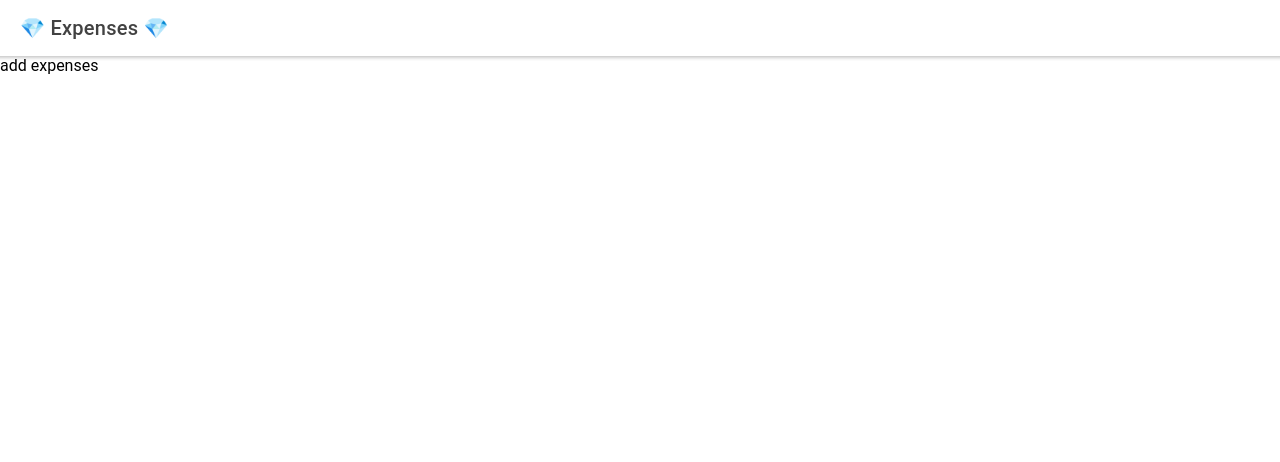
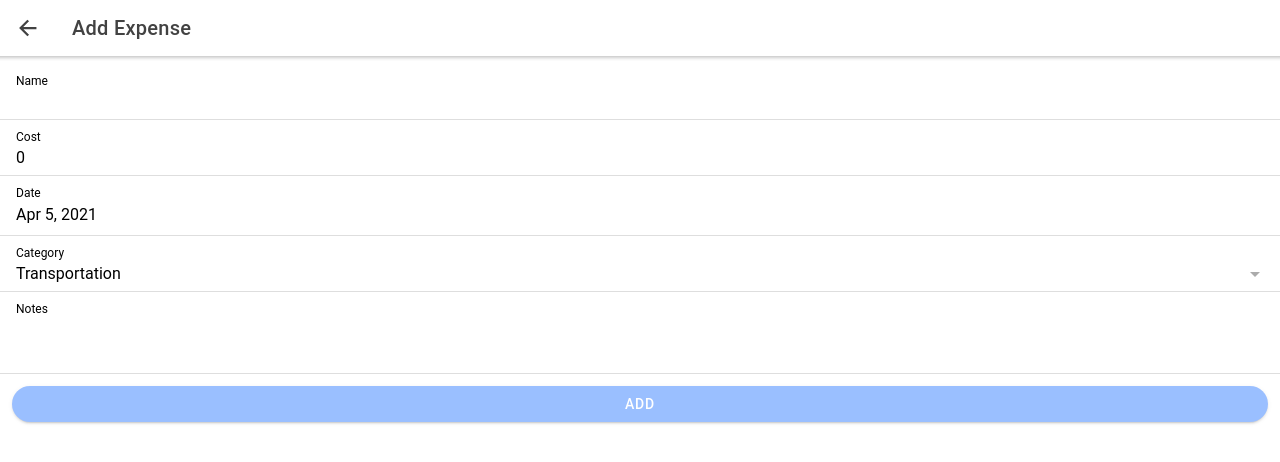
Before and after one commit to MM263/ds-ionic-react, a React (Create React App) app: page /add in a window 1280 px wide. Shown: the top 462 px of the page. Built offline with nearby package versions, Linux system fonts and the light colour scheme.

Commit message:
add submitting the expense, fix up routing

```diff
--- a/src/Router.tsx
+++ b/src/Router.tsx
@@ -13,9 +13,7 @@ export const Router: React.FC = () => (
       <Route exact path="/">
         <Redirect to="/list" />
       </Route>
-      <Route exact path="/add">
-        <AddExpense />
-      </Route>
+      <Route exact path="/add" component={AddExpense} />
     </IonRouterOutlet>
   </IonReactRouter>
 );
--- a/src/components/Page.tsx
+++ b/src/components/Page.tsx
@@ -5,19 +5,27 @@ import {
   IonPage,
   IonTitle,
   IonToolbar,
+  IonButtons,
+  IonBackButton,
 } from "@ionic/react";
 
 interface Props {
   children: React.ReactNode;
   title: string;
+  back?: boolean;
 }
 
-export const Page = ({ children }: Props) => {
+export const Page = ({ children, back = false, title }: Props) => {
   return (
     <IonPage>
       <IonHeader>
         <IonToolbar>
-          <IonTitle>💎 Expenses 💎</IonTitle>
+          {back && (
+            <IonButtons slot="start">
+              <IonBackButton defaultHref="/list" />
+            </IonButtons>
+          )}
+          <IonTitle>{title}</IonTitle>
         </IonToolbar>
       </IonHeader>
       <IonContent fullscreen>{children}</IonContent>
--- a/src/pages/AddExpense/AddExpense.tsx
+++ b/src/pages/AddExpense/AddExpense.tsx
@@ -1,5 +1,125 @@
+import * as React from "react";
 import { Page } from "../../components/Page";
+import {
+  IonInput,
+  IonDatetime,
+  IonSelect,
+  IonSelectOption,
+  IonTextarea,
+  IonList,
+  IonItem,
+  IonLabel,
+  IonButton,
+} from "@ionic/react";
+import { useAppDispatch } from "../../store";
+import { add } from "../../state/expenses/reducer";
+import { RouteComponentProps } from "react-router";
 
-export const AddExpense = () => {
-  return <Page title="Add Expense">add expenses</Page>;
+const selectOptions = [
+  "Rent and utilities",
+  "Food and drinks",
+  "Home",
+  "Transportation",
+  "Personal care",
+  "Entertainment",
+  "Giving",
+  "Software",
+  "Health",
+  "Fees",
+  "Clothing",
+  "Travel",
+];
+
+const isSubmitDisabled = (name: string, cost: number) =>
+  name === "" || cost === 0;
+
+export const AddExpense: React.FC<RouteComponentProps> = ({ history }) => {
+  const dispatch = useAppDispatch();
+  const [name, setName] = React.useState("");
+  const [cost, setCost] = React.useState(0);
+  const [date, setDate] = React.useState(new Date().toISOString());
+  const [category, setCategory] = React.useState(
+    selectOptions[Math.floor(Math.random() * selectOptions.length)]
+  );
+  const [notes, setNotes] = React.useState("");
+
+  return (
+    <Page title="Add Expense" back>
+      <IonList>
+        <IonItem>
+          <IonLabel position="stacked">Name</IonLabel>
+          <IonInput
+            value={name}
+            onIonChange={(e) => {
+              if (e.detail.value) setName(e.detail.value);
+            }}
+          />
+        </IonItem>
+        <IonItem>
+          <IonLabel position="stacked">Cost</IonLabel>
+          <IonInput
+            value={cost}
+            onIonChange={(e) => {
+              if (e.detail.value) setCost(Number(e.detail.value));
+            }}
+            type="number"
+            min="0"
+          />
+        </IonItem>
+        <IonItem>
+          <IonLabel position="stacked">Date</IonLabel>
+          <IonDatetime
+            value={date}
+            onIonChange={(e) => {
+              if (e.detail.value) setDate(e.detail.value);
+            }}
+          />
+        </IonItem>
+        <IonItem>
+          <IonLabel position="stacked">Category</IonLabel>
+          <IonSelect
+            value={category}
+            onIonChange={(e) => setCategory(e.detail.value)}
+          >
+            {selectOptions.map((option, i) => (
+              <IonSelectOption key={`option-${i}`} value={option}>
+                {option}
+              </IonSelectOption>
+            ))}
+          </IonSelect>
+        </IonItem>
+        <IonItem>
+          <IonLabel position="stacked">Notes</IonLabel>
+          <IonTextarea
+            value={notes}
+            onIonChange={(e) => {
+              if (e.detail.value) setNotes(e.detail.value);
+            }}
+          />
+        </IonItem>
+      </IonList>
+      <IonButton
+        disabled={isSubmitDisabled(name, cost)}
+        expand="block"
+        shape="round"
+        style={{
+          padding: "0 10px",
+        }}
+        onClick={() => {
+          dispatch(
+            add({
+              name,
+              category,
+              date,
+              cost,
+              notes,
+            })
+          );
+          history.push("/list");
+        }}
+      >
+        Add
+      </IonButton>
+    </Page>
+  );
 };
--- a/src/pages/List/List.tsx
+++ b/src/pages/List/List.tsx
@@ -17,17 +17,20 @@ import { useExpenses } from "../../state/expenses/hooks";
 
 export const List = () => {
   const expenses = useExpenses();
+
   return (
     <Page title="💎 Expenses 💎">
       <IonFab vertical="bottom" horizontal="start" slot="fixed">
-        <IonFabButton color="primary" href="/add">
+        <IonFabButton color="primary" routerLink="/add">
           <IonIcon icon={add} />
         </IonFabButton>
       </IonFab>
-      {expenses.map((expense) => (
-        <IonCard>
+      {expenses.map((expense, i) => (
+        <IonCard key={`expense-${i}`}>
           <IonCardHeader>
-            <IonCardSubtitle>{formatDate(expense.date)}</IonCardSubtitle>
+            <IonCardSubtitle>
+              {formatDate(new Date(expense.date))}
+            </IonCardSubtitle>
             <IonCardTitle>
               {expense.name} - ${expense.cost}
             </IonCardTitle>
--- a/src/state/expenses/reducer.ts
+++ b/src/state/expenses/reducer.ts
@@ -6,7 +6,7 @@ type SliceState = Expense[];
 const initialExpenses = [
   {
     name: "Hearty Breakfast",
-    date: new Date("2021-04-05T22:49:22Z"),
+    date: "2021-04-05T22:49:22Z",
     cost: 20,
     category: "Food and drinks",
     notes: "Yum",
@@ -18,7 +18,7 @@ const slice = createSlice({
   initialState: initialExpenses as SliceState,
   reducers: {
     add: (state, action: PayloadAction<Expense>) => {
-      state = [action.payload, ...state];
+      state.unshift(action.payload);
     },
     clear: (state) => {
       state = [];
--- a/src/state/expenses/types.ts
+++ b/src/state/expenses/types.ts
@@ -1,6 +1,6 @@
 export type Expense = {
   name: string;
-  date: Date;
+  date: string;
   cost: number;
   category: string;
   notes: string;
```
